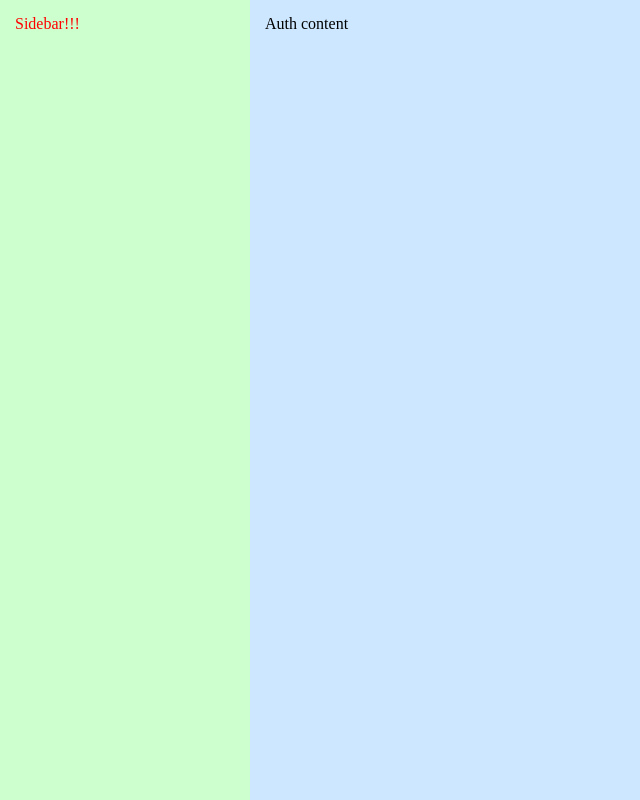
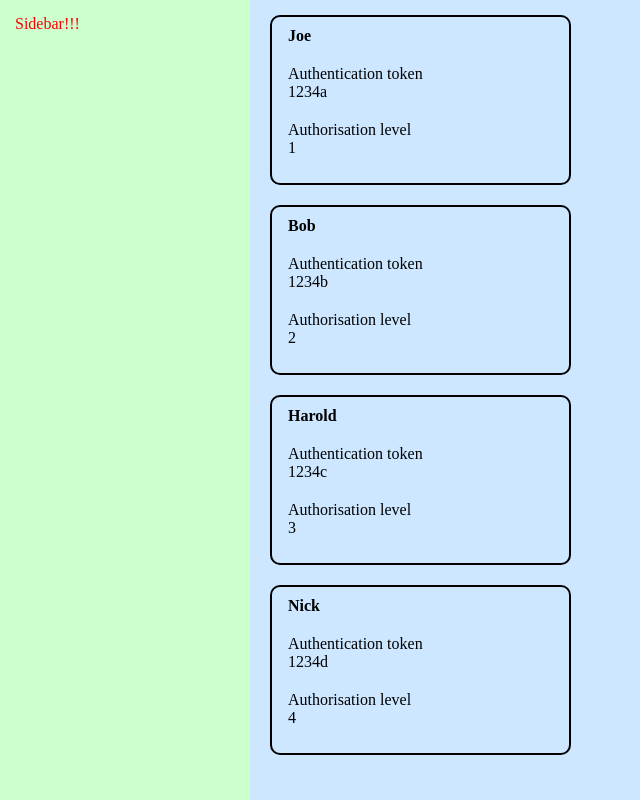
Before and after one commit to unswsecsoc/handbook, a Gatsby site: page /auth in a window 1280 px wide. Shown: the whole page, without its empty margins (0-640 px from the left). Built offline with nearby package versions, Linux system fonts and the light colour scheme; Gatsby itself is replaced by a stand-in of ours.

Commit message:
Added users cards feature

```diff
--- /dev/null
+++ b/src/pages/auth/auth.module.css
@@ -0,0 +1,30 @@
+
+.BlockContainer {
+	margin-left: 5px;
+	margin-right: 5px;
+	margin-top: 10;
+	margin-bottom: 10;
+}
+
+
+.Users :not(:first-child):not(:last-child) {
+	margin-top: 20px;
+	margin-bottom: 20px;
+}
+
+.User {
+	width: 30%;
+	height: 30%;
+	border: 2px solid black;
+	border-radius: 10px;
+}
+
+.User:hover {
+	box-shadow: 0 8px 16px 0 rgba(0,0,0,0.2);
+}
+
+.UserInfo {
+	padding: 10px 16px;
+}
+#UserJoe {
+}
--- a/src/pages/auth/index.tsx
+++ b/src/pages/auth/index.tsx
@@ -1,14 +1,56 @@
 import * as React from "react";
 import PageTemplate from "../../templates/PageTemplate.tsx";
+import * as style from "./auth.module.css"
 
-const User = () => {
+type User = { authToken: string, accessLevel: string, name: string };
+const users: User[] = [
+  { authToken: '1234a', accessLevel: '1', name: 'Joe' },
+  { authToken: '1234b', accessLevel: '2', name: 'Bob' },
+  { authToken: '1234c', accessLevel: '3', name: 'Harold' },
+  { authToken: '1234d', accessLevel: '4', name: 'Nick' }
+]
 
+type UserProps = { user: User }
+
+const Users = ({ user }: UserProps) => {
+  return (
+    <div className={style.User} id={style[`User${user.name}`]}>
+      <div className={style.UserInfo}>
+        <b>{user.name}</b>
+        <p>
+          Authentication token<br></br>
+          {user.authToken}<br></br>
+        </p>
+        <p>
+          Authorisation level<br></br>
+          {user.accessLevel}<br></br>
+        </p>
+      </div>
+    </div >
+  );
+}
+
+const Cards = () => {
+  return (
+    <div className={style.BlockContainer}>
+      <div className={style.Users}>
+        {
+          users.map((user, index) => {
+            return (
+              <Users user={user} key={index} />
+            );
+          })
+        }
+      </div>
+
+    </div >
+  );
 }
 
 const AuthPage = () => {
   return (
     <PageTemplate>
-      <div>Auth content</div>
+      <Cards />
     </PageTemplate>
   )
 }
```
